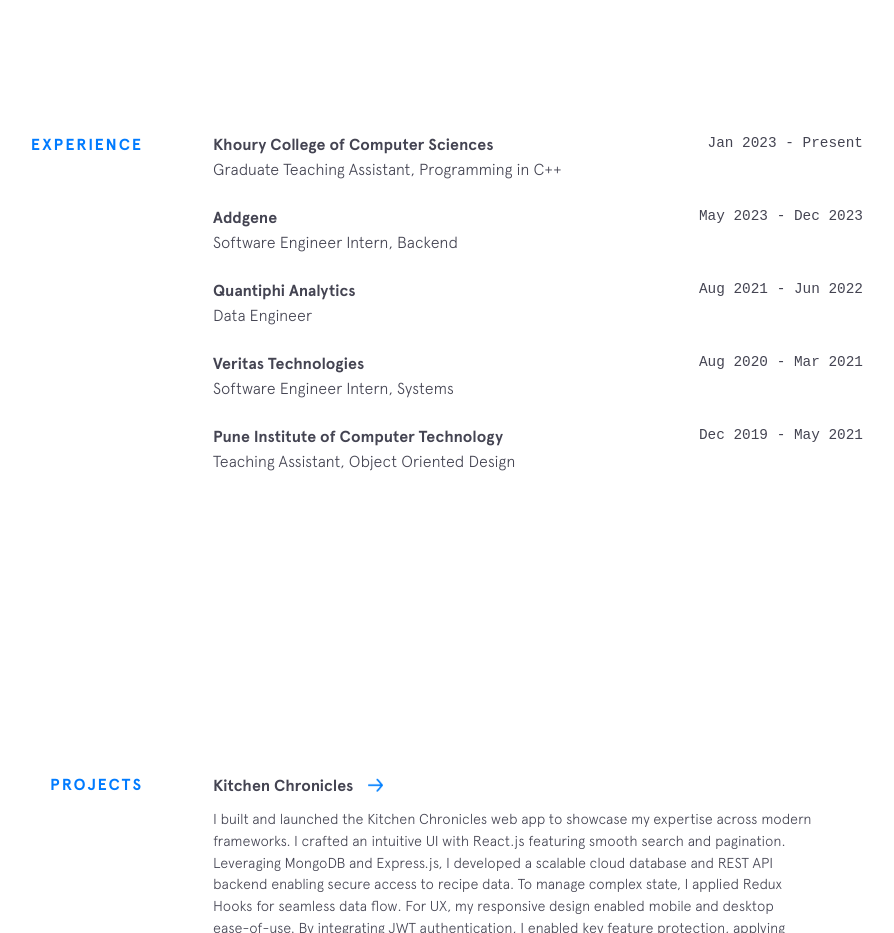
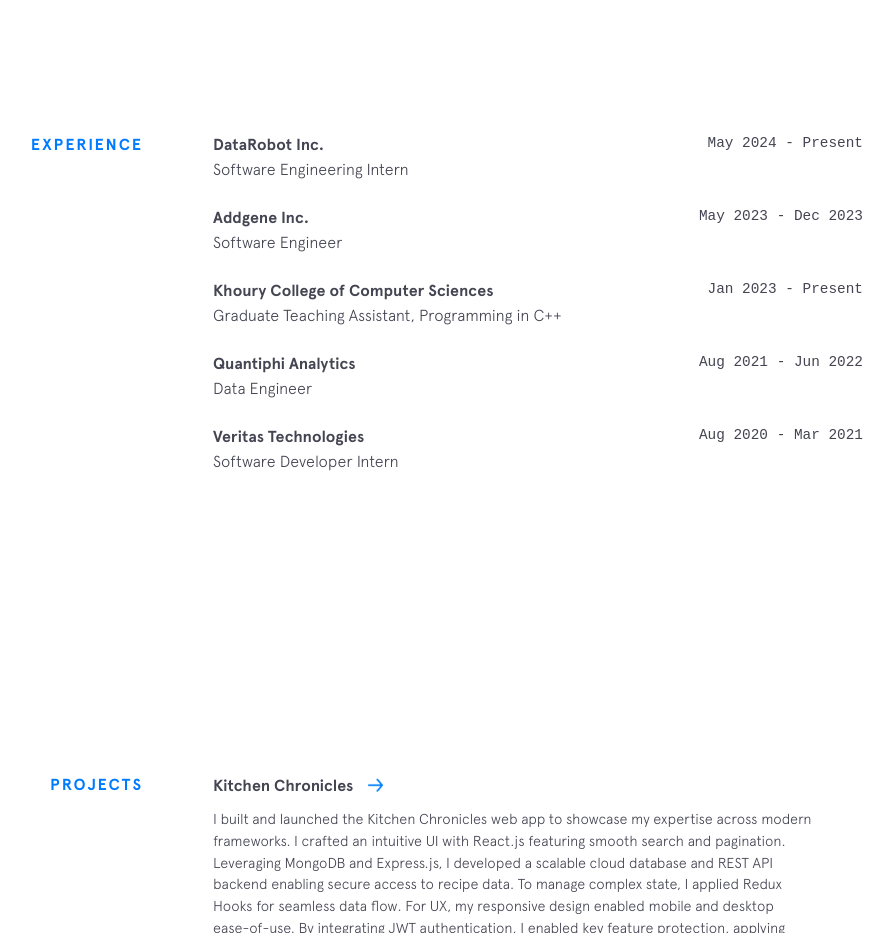
Before and after one commit to shreya2430/Portfolio, a Gatsby site: page / in a window 1280 px wide. Shown: the part 1660-2593 px from the top of the page, without its empty margins (237-1131 px from the left). Built offline with nearby package versions, Linux system fonts and the light colour scheme; Gatsby itself is replaced by a stand-in of ours.

Commit message:
update experience

```diff
--- a/src/components/experience/experience.js
+++ b/src/components/experience/experience.js
@@ -4,16 +4,22 @@
 
 const experienceData = [
   {
+    "company": "DataRobot Inc.",
+    "url": "https://www.datarobot.com/",
+    "time": "May 2024 - Present",
+    "position": "Software Engineering Intern"
+  },
+  {
+    "company": "Addgene Inc.",
+    "url": "https://addgene.org/",
+    "time": "May 2023 - Dec 2023",
+    "position": "Software Engineer"
+  },
+  {
     "company": "Khoury College of Computer Sciences",
     "url": "https://www.khoury.northeastern.edu/",
     "time": "Jan 2023 - Present",
     "position": "Graduate Teaching Assistant, Programming in C++"
-  },
-  {
-    "company": "Addgene",
-    "url": "https://addgene.org/",
-    "time": "May 2023 - Dec 2023",
-    "position": "Software Engineer Intern, Backend"
   },
   {
     "company": "Quantiphi Analytics",
@@ -25,13 +31,7 @@
     "company": "Veritas Technologies",
     "url": "https://www.veritas.com/",
     "time": "Aug 2020 - Mar 2021",
-    "position": "Software Engineer Intern, Systems"
-  },
-  {
-    "company": "Pune Institute of Computer Technology",
-    "url": "https://pict.edu/",
-    "time": "Dec 2019 - May 2021",
-    "position": "Teaching Assistant, Object Oriented Design"
+    "position": "Software Developer Intern"
   },
 ]
 
```
